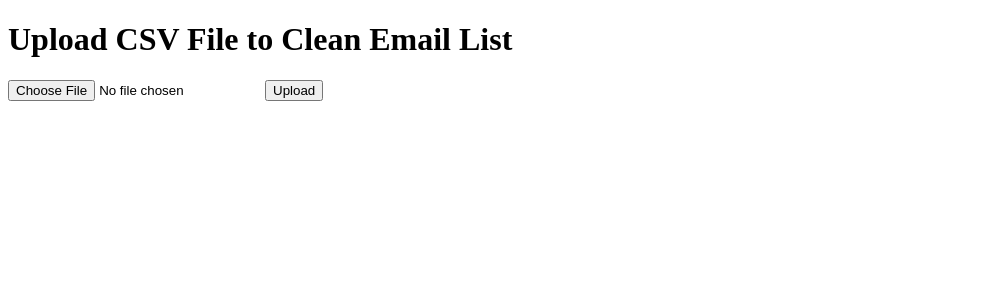
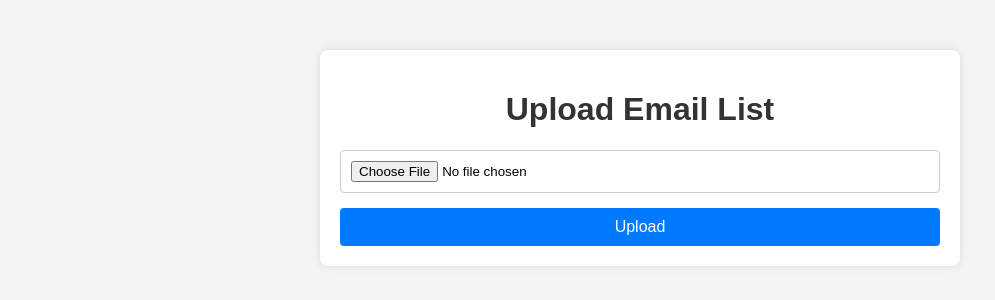
Before and after one commit to djrobzilla/emaillistcleaner, a Flask app: page / in a window 1280 px wide. Shown: the top 300 px of the page, without its empty margins (0-995 px from the left). Run offline with Flask 3, Linux system fonts and the light colour scheme.

Commit message:
adding css styles

```diff
--- /dev/null
+++ b/static/style.css
@@ -0,0 +1,46 @@
+body {
+    font-family: Arial, sans-serif;
+    background-color: #f4f4f4;
+    margin: 0;
+    padding: 0;
+}
+
+.container {
+    max-width: 600px;
+    margin: 50px auto;
+    padding: 20px;
+    background-color: #fff;
+    box-shadow: 0 0 10px rgba(0, 0, 0, 0.1);
+    border-radius: 8px;
+}
+
+h1 {
+    text-align: center;
+    color: #333;
+}
+
+form {
+    display: flex;
+    flex-direction: column;
+    gap: 15px;
+}
+
+input[type="file"] {
+    padding: 10px;
+    border: 1px solid #ccc;
+    border-radius: 4px;
+}
+
+input[type="submit"] {
+    padding: 10px;
+    border: none;
+    border-radius: 4px;
+    background-color: #007bff;
+    color: white;
+    cursor: pointer;
+    font-size: 16px;
+}
+
+input[type="submit"]:hover {
+    background-color: #0056b3;
+}
--- a/templates/upload.html
+++ b/templates/upload.html
@@ -1,15 +1,18 @@
-<!doctype html>
+<!DOCTYPE html>
 <html lang="en">
 <head>
     <meta charset="UTF-8">
     <meta name="viewport" content="width=device-width, initial-scale=1.0">
-    <title>Upload CSV File</title>
+    <title>Upload Email List</title>
+    <link rel="stylesheet" href="{{ url_for('static', filename='style.css') }}">
 </head>
 <body>
-    <h1>Upload CSV File to Clean Email List</h1>
-    <form method="post" enctype="multipart/form-data">
-        <input type="file" name="file">
-        <input type="submit" value="Upload">
-    </form>
+    <div class="container">
+        <h1>Upload Email List</h1>
+        <form action="/" method="post" enctype="multipart/form-data">
+            <input type="file" name="file" accept=".csv">
+            <input type="submit" value="Upload">
+        </form>
+    </div>
 </body>
 </html>
```
